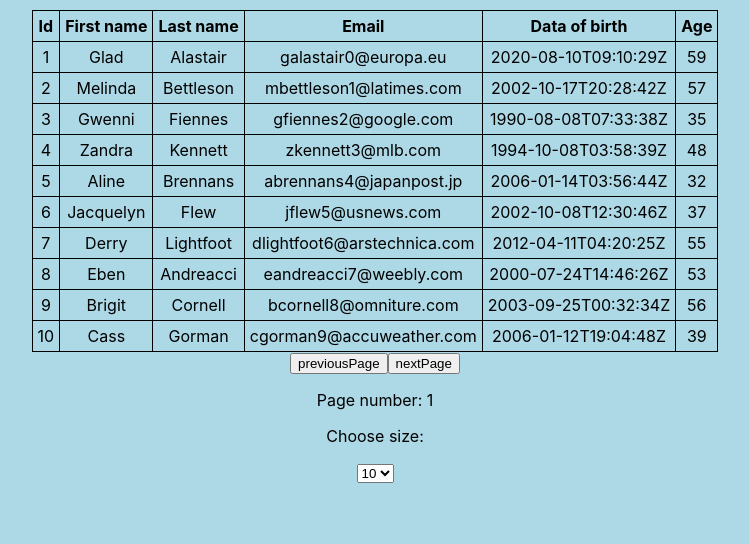
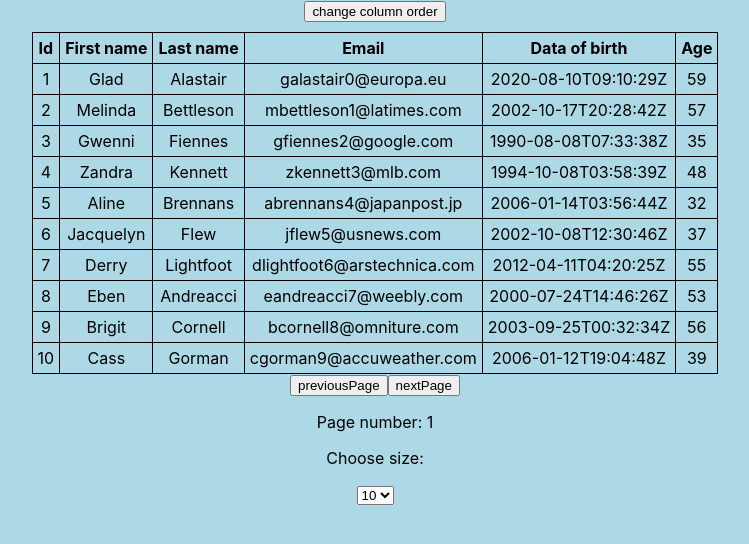
Before and after one commit to arekkonopka/table-app, a React (Create React App) app: page / in a window 1280 px wide. Shown: the top 544 px of the page, without its empty margins (265-1014 px from the left). Built offline with nearby package versions, Linux system fonts and the light colour scheme.

Commit message:
added column order

```diff
--- a/src/components/Table.js
+++ b/src/components/Table.js
@@ -1,6 +1,6 @@
 import mockData from '../asset/MOCK_DATA.json'
 import COLUMNS from './columns'
-import { useTable, useSortBy, usePagination, useRowSelect } from 'react-table'
+import { useTable, useSortBy, usePagination, useRowSelect, useGroupBy, useColumnOrder } from 'react-table'
 import { useMemo } from 'react'
 
 
@@ -17,6 +17,8 @@ const Table = () => {
     previousPage,
     state,
     setPageSize,
+    setColumnOrder,
+    visibleColumns,
     prepareRow
   } = useTable(
     {
@@ -25,11 +27,22 @@ const Table = () => {
     },
     useSortBy,
     usePagination,
+    useColumnOrder,
   )
 
+  const columnOrder = (arr) => {
+    const columnArray = [...arr]
+    const randomArr = []
+    while (columnArray.length) {
+      const random = Math.floor(Math.random() * columnArray.length)
+      randomArr.push(columnArray.splice(random, 1)[0])
+    }
+    return randomArr
+  }
 
-
+  const changeColumnOrder = () => setColumnOrder(columnOrder(visibleColumns.map(column => column.id)))
   return <div>
+    <button onClick={changeColumnOrder}>change column order</button>
     <table {...getTableProps()}>
       <thead>
         {headerGroups.map(headerGroup => (
```
